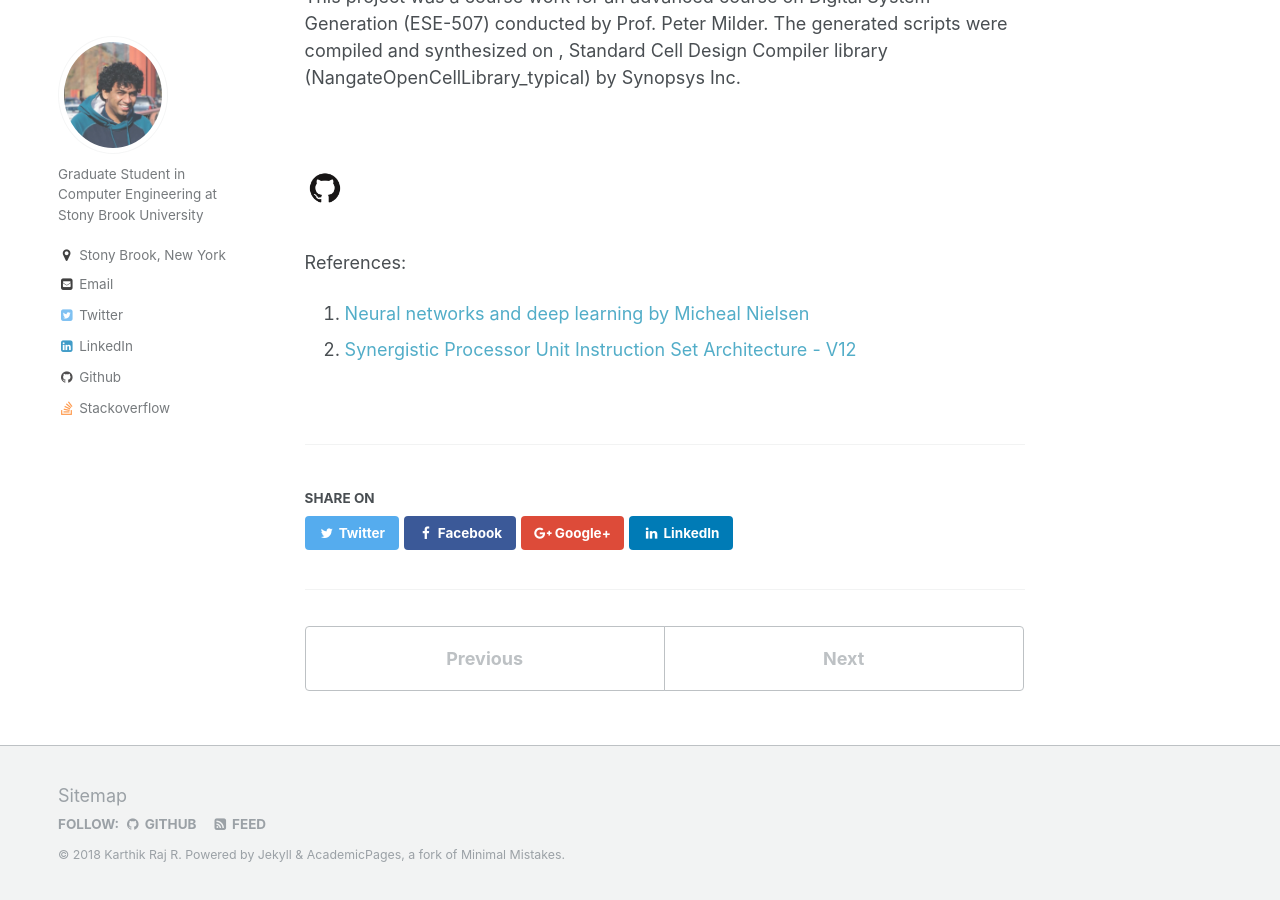
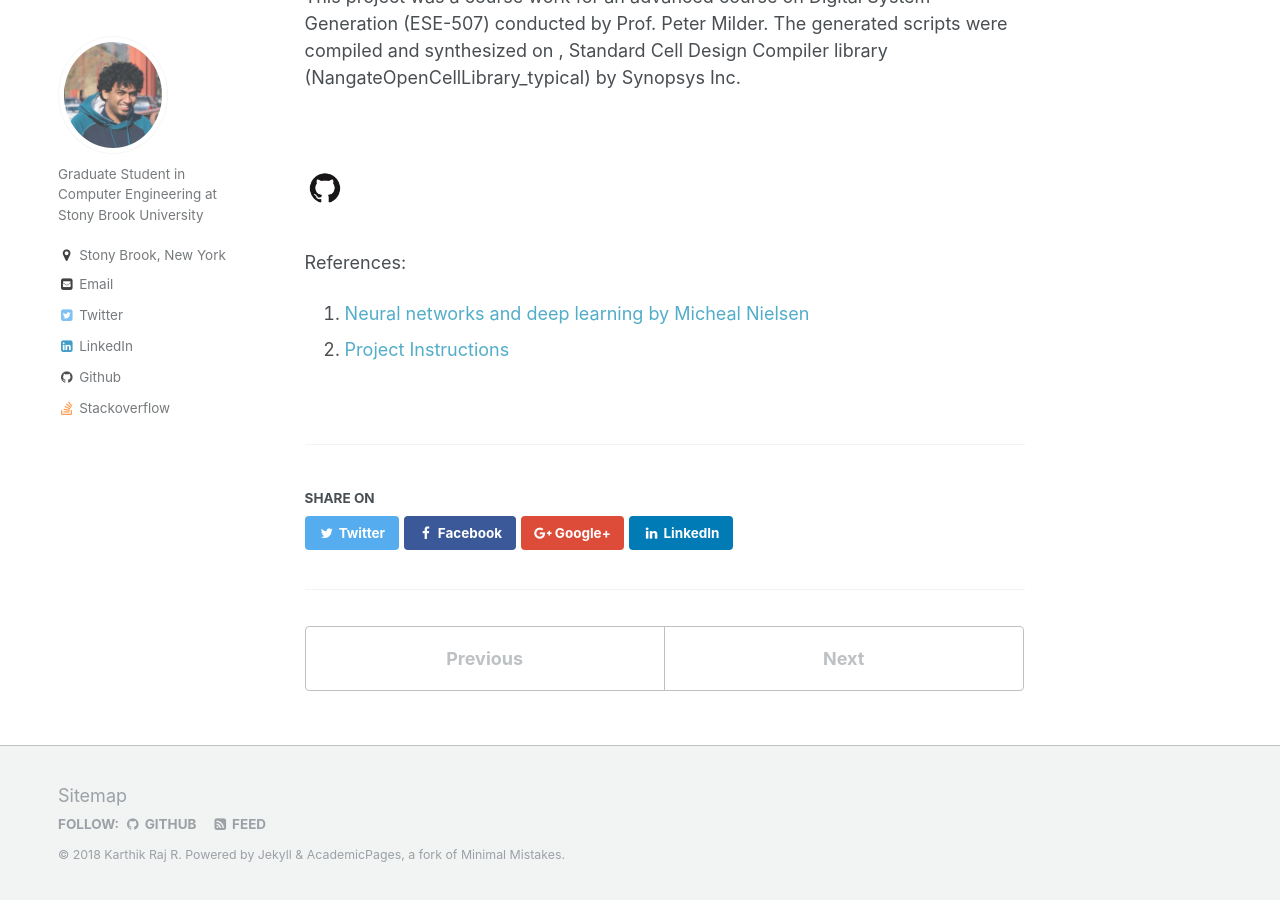
Before and after one commit to Karthik4293/Karthik4293.github.io, a Jekyll site: the page built from _portfolio/2.HW-tool-NN.md, in a window 1280 px wide and 900 px high, scrolled down 745 px. Built offline with Jekyll 4.4.1, drawn with Linux system fonts in a browser that asks for light colours.

Commit message:
2ndn proj

```diff
--- a/_portfolio/2.HW-tool-NN.md
+++ b/_portfolio/2.HW-tool-NN.md
@@ -21,4 +21,4 @@ collection: portfolio
 <br/>
 References:
 1. <span style="color:blue"><a href='http://neuralnetworksanddeeplearning.com/' target='_blank'> Neural networks and deep learning by Micheal Nielsen </a></span>
-3. <span style="color:blue"><a href='https://www.karthik4293.me/files/SPU_ISA_v12' target='_blank'>Synergistic Processor Unit Instruction Set Architecture - V12 </a></span>
+3. <span style="color:blue"><a href='https://github.com/Karthik4293/Hardware_generation_tool_for_Neural_Networks/blob/master/Project%203%20Instructions.pdf' target='_blank'>Project Instructions</a></span>
```
